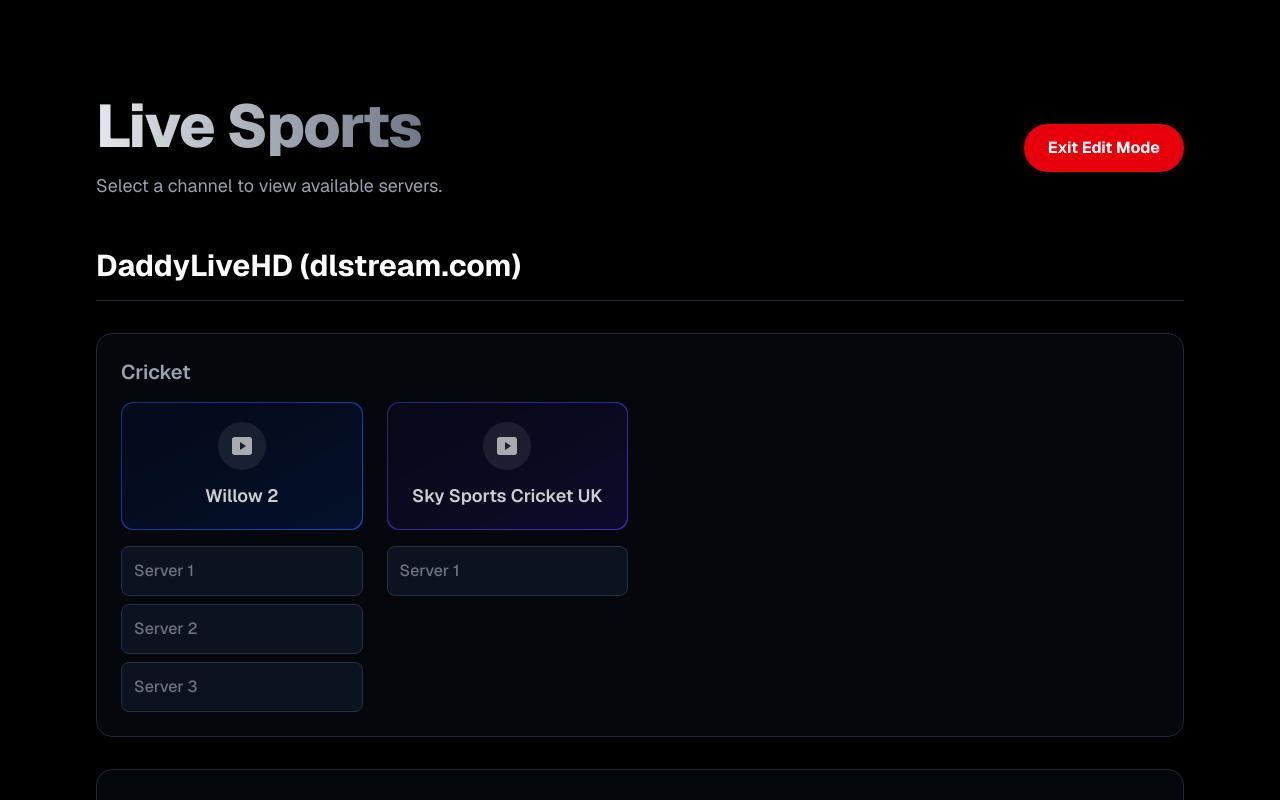
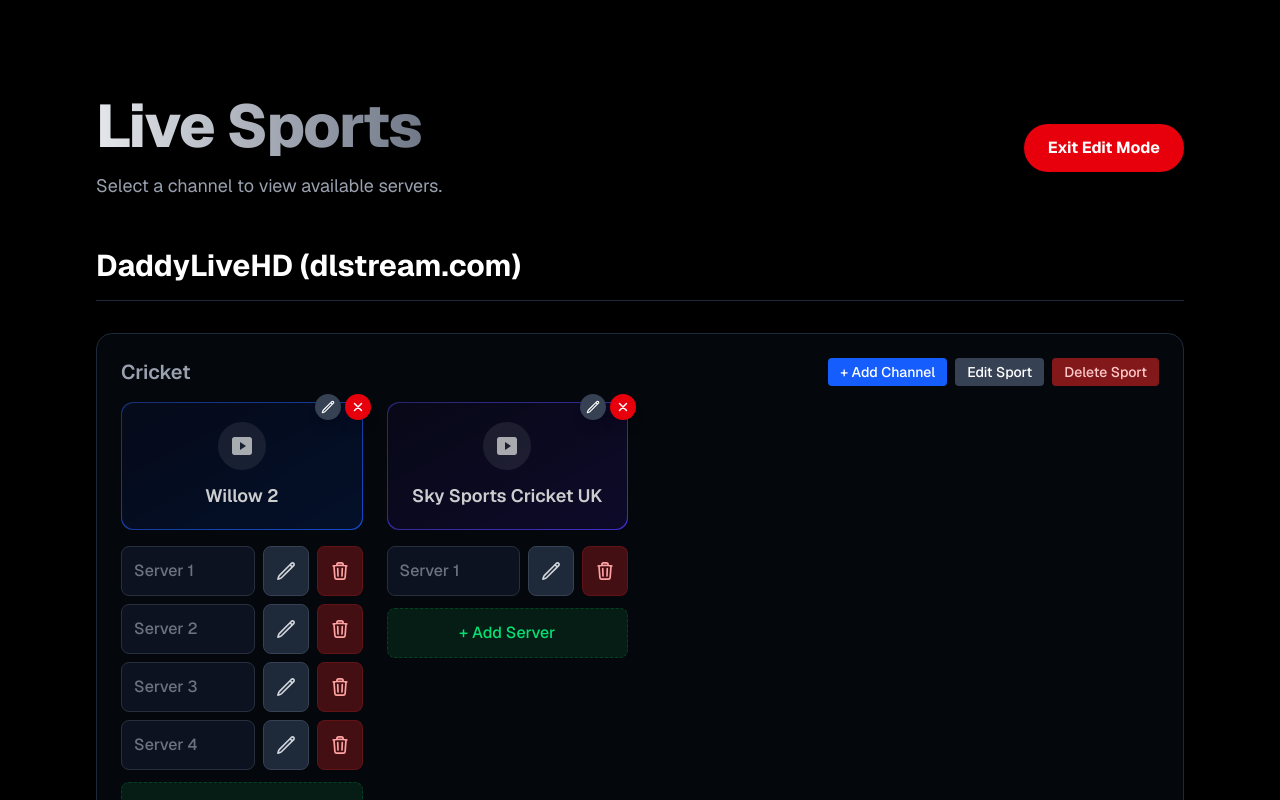
Before and after one commit to alamkhan20042004/website-vercel-helper-D-jaja-3-2, a Next.js app: page / in a window 1280 px wide. Both pictures are taken after a click on the button "Edit Mode". Shown: the top 800 px of the page. Built offline with nearby package versions, Linux system fonts and the light colour scheme.

Commit message:
Both website editable

```diff
--- a/data/websites.json
+++ b/data/websites.json
@@ -25,6 +25,11 @@
                 "id": "willow2-s3",
                 "name": "Server 3",
                 "url": "https://dlstreams.com/plus/stream-598.php"
+              },
+              {
+                "id": "willow-2-s1777563798105",
+                "name": "Server 4",
+                "url": "https://dlstreams.com/casting/stream-598.php"
               }
             ]
           },
--- a/src/app/page.tsx
+++ b/src/app/page.tsx
@@ -287,7 +287,7 @@
                   <h3 className="text-xl font-semibold text-gray-400">
                     {category.name}
                   </h3>
-                  {isEditMode && website.id !== "daddylivehd" && (
+                  {isEditMode && (
                     <div className="flex gap-2">
                       <button onClick={() => addChannel(website.id, category.name)} className="text-sm bg-blue-600 hover:bg-blue-700 px-3 py-1 rounded text-white font-medium">+ Add Channel</button>
                       <button onClick={() => editCategory(website.id, category.name)} className="text-sm bg-gray-700 hover:bg-gray-600 px-3 py-1 rounded text-white font-medium">Edit Sport</button>
@@ -316,7 +316,7 @@
                         </div>
                       </div>
 
-                      {isEditMode && website.id !== "daddylivehd" && (
+                      {isEditMode && (
                         <div className="absolute -top-2 -right-2 flex gap-1 z-10">
                           <button
                             onClick={() => editChannel(website.id, category.name, channel.id, channel.name)}
@@ -354,7 +354,7 @@
                                 </Link>
                               )}
 
-                              {isEditMode && website.id !== "daddylivehd" && (
+                              {isEditMode && (
                                 <>
                                   <button
                                     onClick={() => editServer(website.id, category.name, channel.id, server.id, server.name, server.url)}
@@ -375,7 +375,7 @@
                             </div>
                           ))}
 
-                          {isEditMode && website.id !== "daddylivehd" && (
+                          {isEditMode && (
                             <button
                               onClick={() => addServer(website.id, category.name, channel.id)}
                               className="w-full flex items-center justify-center p-3 rounded-lg bg-green-900/30 hover:bg-green-900/50 border border-green-800/50 text-green-400 transition-colors font-medium border-dashed mt-1"
@@ -397,7 +397,7 @@
               </div>
             ))}
 
-            {isEditMode && website.id !== "daddylivehd" && (
+            {isEditMode && (
               <button
                 onClick={() => addCategory(website.id)}
                 className="w-full p-4 rounded-xl border-2 border-dashed border-gray-700 text-gray-400 hover:text-white hover:border-gray-500 transition-colors font-bold text-lg"
```
